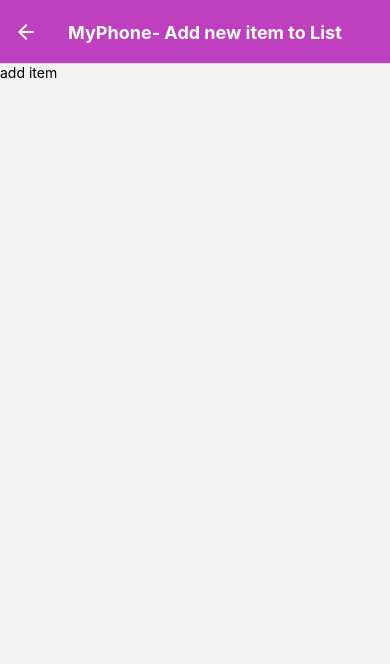
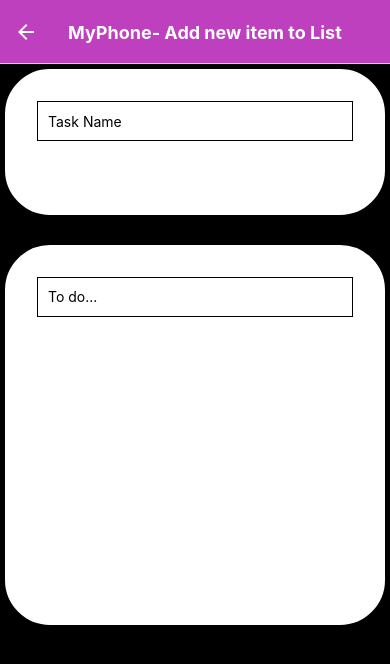
Before and after one commit to ChilliKirby/MyPhoneApp, a React Native app: screen /ToDoListAddItem in a window 390 px wide. Shown: the top 664 px of the page. Built offline with nearby package versions, Linux system fonts and the light colour scheme.

Commit message:
-created folder for scenes for better file management. -added two input fields into ToDoList scene. -basic styling for ToDoList fields.

```diff
--- a/App.js
+++ b/App.js
@@ -6,8 +6,8 @@ import { createNativeStackNavigator } from "@react-navigation/native-stack";
 
 import HomeScreenNavButton from "./components/HomeScreenNavButton.jsx";
 import Home from "./scenes/Home.jsx";
-import ToDoList from "./scenes/ToDoList.jsx";
-import ToDoListAddItem from './scenes/ToDoListAddItem.jsx';
+import ToDoList from "./scenes/ToDoList/ToDoList.jsx";
+import ToDoListAddItem from './scenes/ToDoList/ToDoListAddItem.jsx';
 
 
 const Stack = createNativeStackNavigator();
--- a/scenes/ToDoList.jsx
+++ b/scenes/ToDoList/ToDoList.jsx
@@ -1,7 +1,7 @@
 import React from "react";
 import { ScrollView, View, Text, Button, StatusBar } from "react-native";
 import { Icon } from '@rneui/themed';
-import { styles } from "../styles";
+import { styles } from "../../styles";
 
 const list = new Array(50).fill(null).map((v, i) => ({
     key: i.toString(), value: `Item ${i}`
--- /dev/null
+++ b/scenes/ToDoList/ToDoListAddItem.jsx
@@ -0,0 +1,42 @@
+import React from 'react';
+import { View, Text, TextInput } from 'react-native';
+import { styles } from '../../styles.js';
+
+
+const ToDoListAddItem = ({ navigation }) => {
+
+    const [taskTitle, onChangeTaskTitle] = React.useState("");
+    const [taskDesc, onChangeTaskDesc] = React.useState("");
+
+
+    return (
+        <View style={styles.generalContainer}>
+            <View style={styles.inputContainer}>
+            <TextInput
+                style={styles.textInput}
+                onChangeText={(text) => {onChangeTaskTitle(text) }}
+                value={taskTitle}
+                placeholder='Task Name'
+
+            />
+            </View>
+
+            <View style={styles.multiInputContainer}>
+            <TextInput
+                editable
+                multiline
+                numberOfLines={40}
+                maxLength={500}
+                onChangeText={(text) => {onChangeTaskDesc(text)}}
+                value={taskDesc}
+                style={styles.multiTextInput}
+                placeholder='To do...'
+            />
+            </View>
+
+        </View>
+    )
+
+}
+
+export default ToDoListAddItem;
--- a/scenes/ToDoListAddItem.jsx
+++ /dev/null
@@ -1,14 +0,0 @@
-import { View , Text} from 'react-native';
-
-
-const ToDoListAddItem = ({ navigation }) => {
-
-    return (
-        <View>
-            <Text>add item</Text>
-        </View>
-    )
-
-}
-
-export default ToDoListAddItem;
--- a/styles.js
+++ b/styles.js
@@ -2,6 +2,10 @@ import { StyleSheet, Platform, StatusBar } from "react-native";
 
 
 export const styles = StyleSheet.create({
+    generalContainer:{
+        flex:1,
+        backgroundColor: '#000',
+    },
     homeContainer: {
         flex: 1,
         backgroundColor: '#000',
@@ -65,9 +69,35 @@ export const styles = StyleSheet.create({
         width: 500,
         height: 200,
 
-
-
+    },
+    textInput:{
+        height:40,
+        margin: 12,
+        borderWidth: 1,
+        padding: 10,
+    },
+    multiTextInput:{
+        height:40,
+        margin: 12,
+        borderWidth: 1,
+        padding: 10,
+    },
+    inputContainer:{
+        backgroundColor: '#fff',
+        height: '20%',
+        borderWidth: 5,
+        padding: 20,
+        borderRadius: 50,
+        marginBottom: 20,
+    },
+    multiInputContainer:{
+        backgroundColor: '#fff',
+        height: '50%',
+        borderWidth: 5,
+        padding: 20,
+        borderRadius: 50,
 
     }
 
+
 });
```
